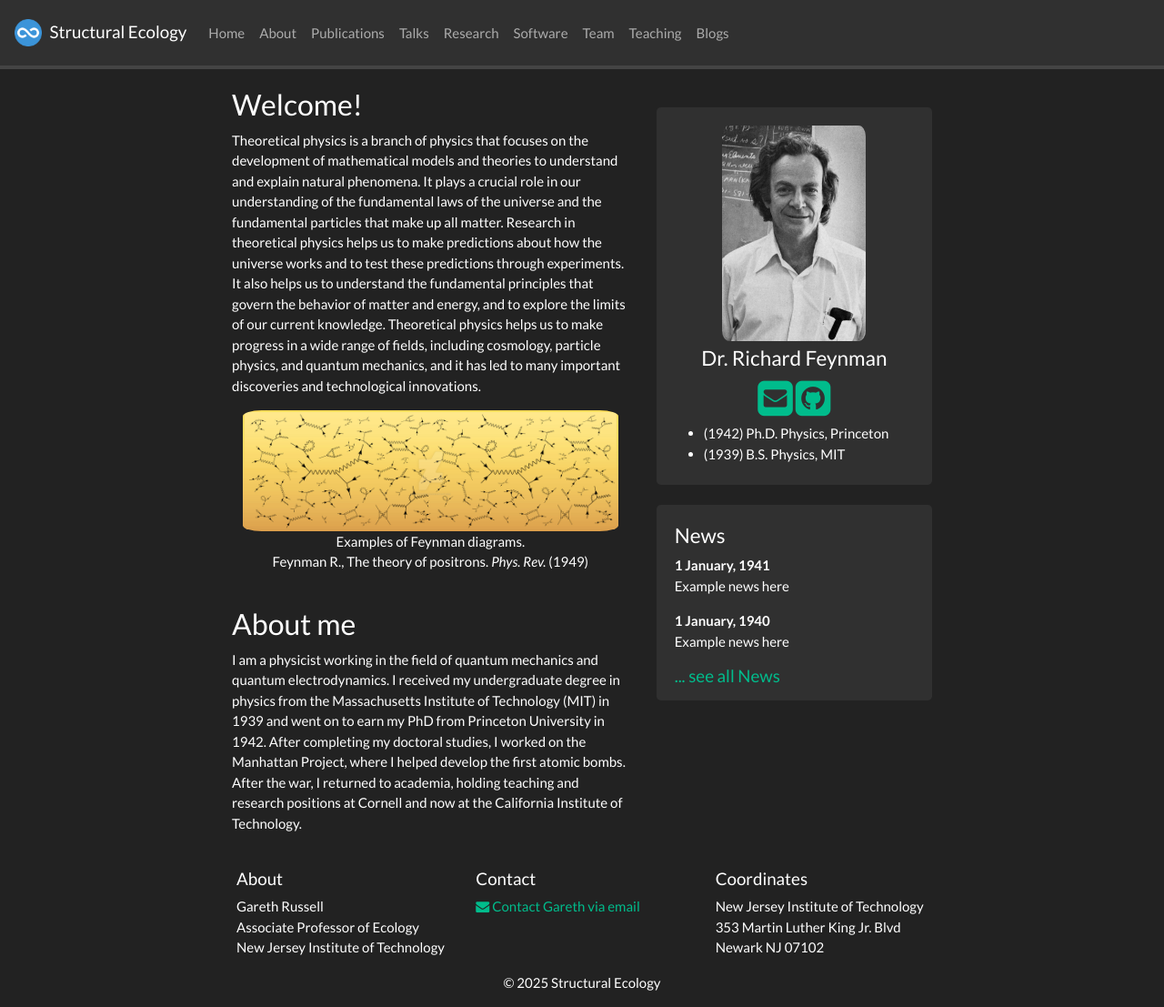
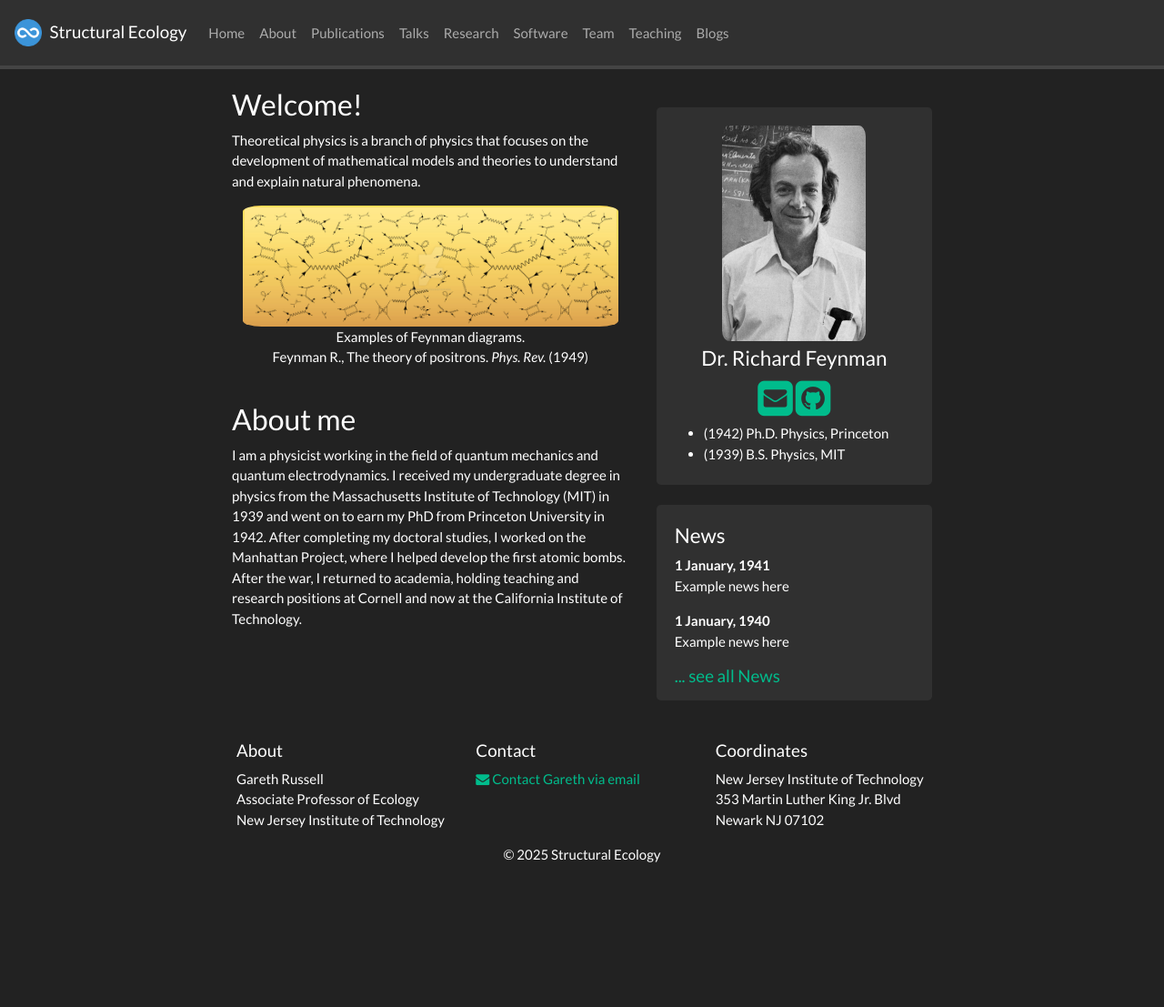
Before and after one commit to garethrussell/uel, a Jekyll site: the page built from _pages/home.md, in a window 1280 px wide and 1107 px high. Shown: the whole window at 91% size. Built offline with Jekyll 4.4.1, drawn with Linux system fonts in a browser that asks for light colours; nearby versions of some CDN libraries; a style sheet for code colours, icons or effects is not loaded.

Commit message:
Update home.md

```diff
--- a/_pages/home.md
+++ b/_pages/home.md
@@ -8,10 +8,6 @@ permalink: /
 ### Welcome!
 
 Theoretical physics is a branch of physics that focuses on the development of mathematical models and theories to understand and explain natural phenomena.
-It plays a crucial role in our understanding of the fundamental laws of the universe and the fundamental particles that make up all matter.
-Research in theoretical physics helps us to make predictions about how the universe works and to test these predictions through experiments.
-It also helps us to understand the fundamental principles that govern the behavior of matter and energy, and to explore the limits of our current knowledge.
-Theoretical physics helps us to make progress in a wide range of fields, including cosmology, particle physics, and quantum mechanics, and it has led to many important discoveries and technological innovations.
 
 <div class="container">
 <div class="row">
```
